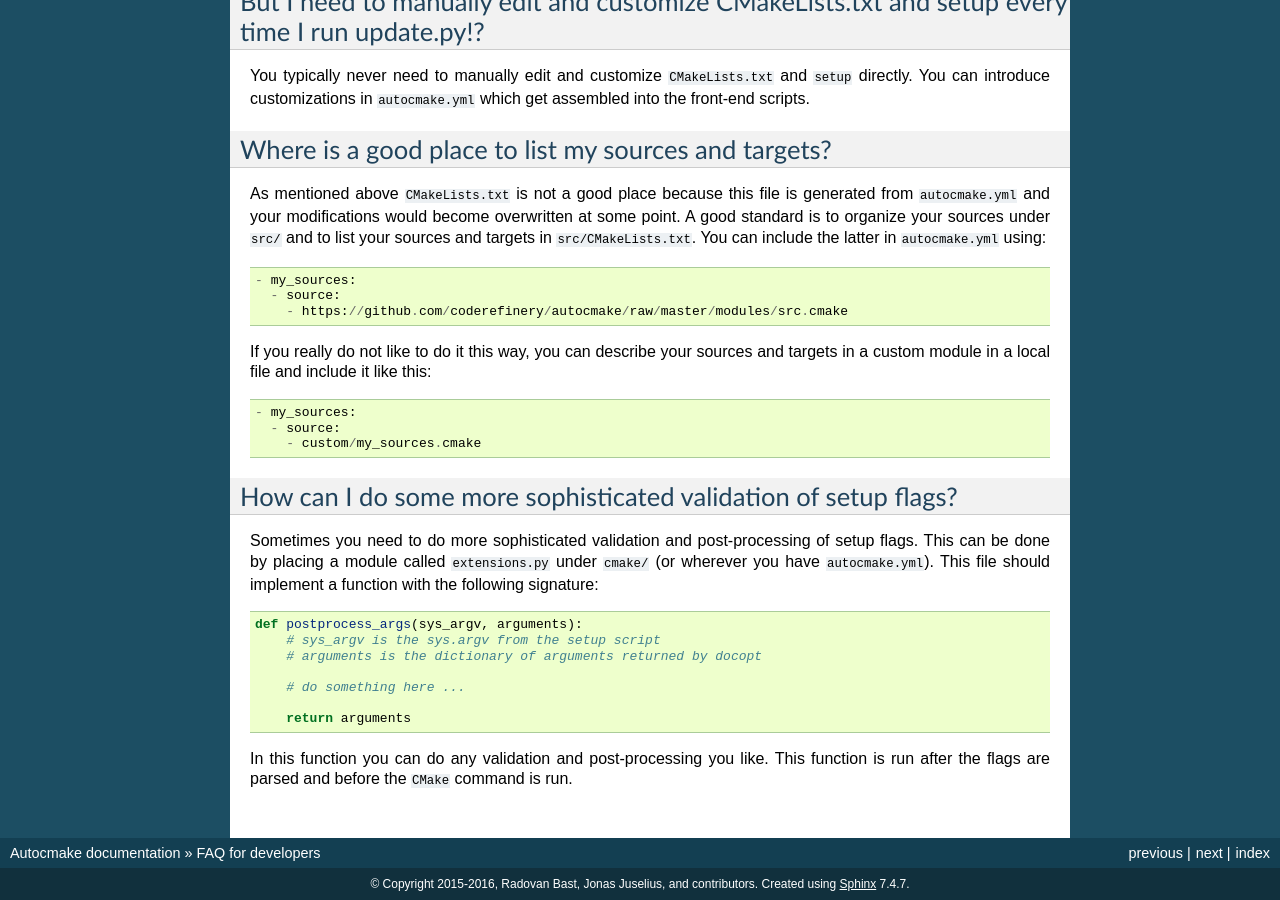
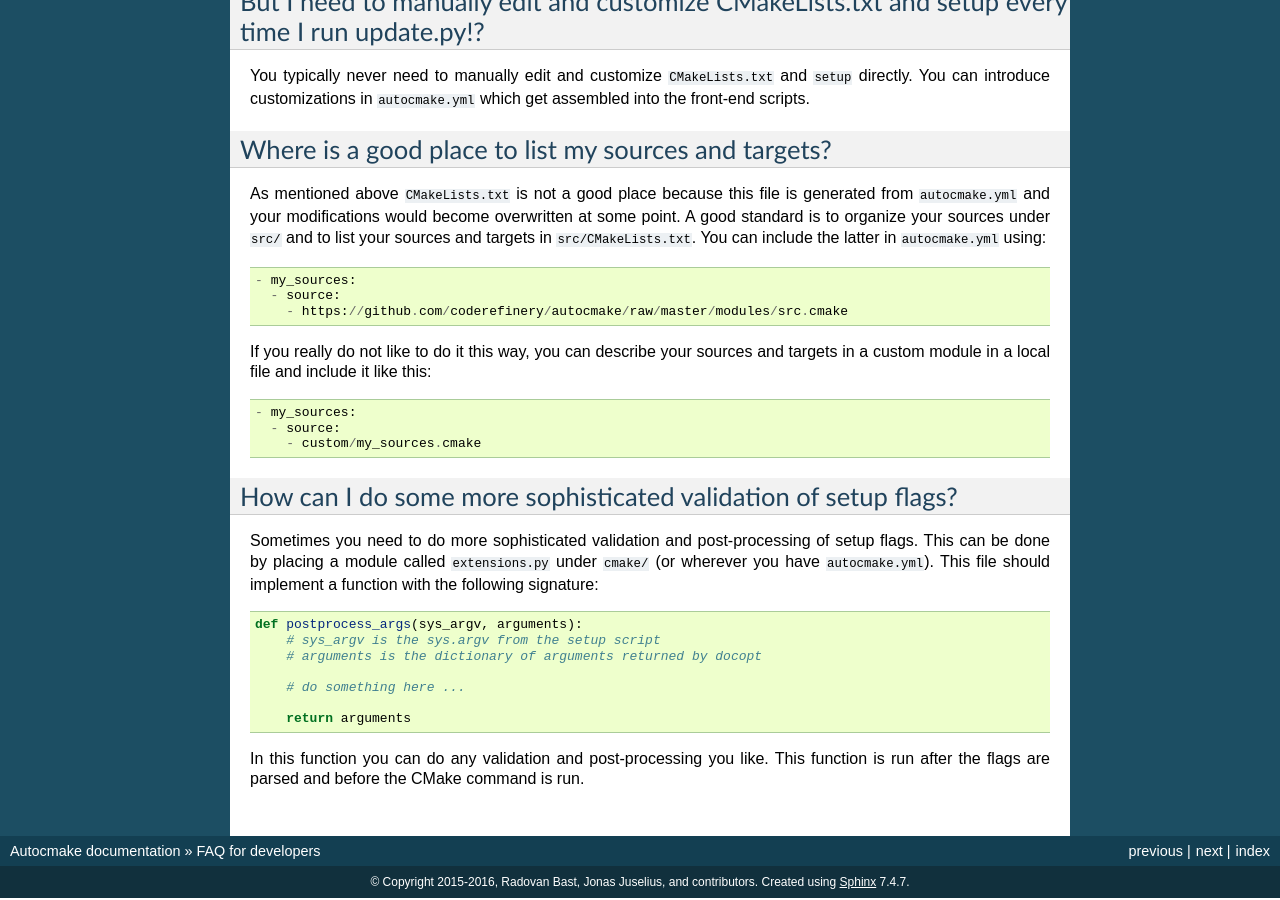
Before and after one commit to dev-cafe/autocmake, a Sphinx documentation site: the page built from doc/developers/faq.rst, in a window 1280 px wide and 900 px high, scrolled down 1776 px. Built offline with Sphinx 7.4.7, drawn with Linux system fonts in a browser that asks for light colours; the version number could not be read and is left out.

Commit message:
update doc [skip ci]

```diff
--- a/doc/developers/faq.rst
+++ b/doc/developers/faq.rst
@@ -153,5 +153,5 @@ This file should implement a function with the following signature:
       return arguments
 
 In this function you can do any validation and post-processing you like.
-This function is run after the flags are parsed and before the ``CMake`` command
+This function is run after the flags are parsed and before the CMake command
 is run.
```
